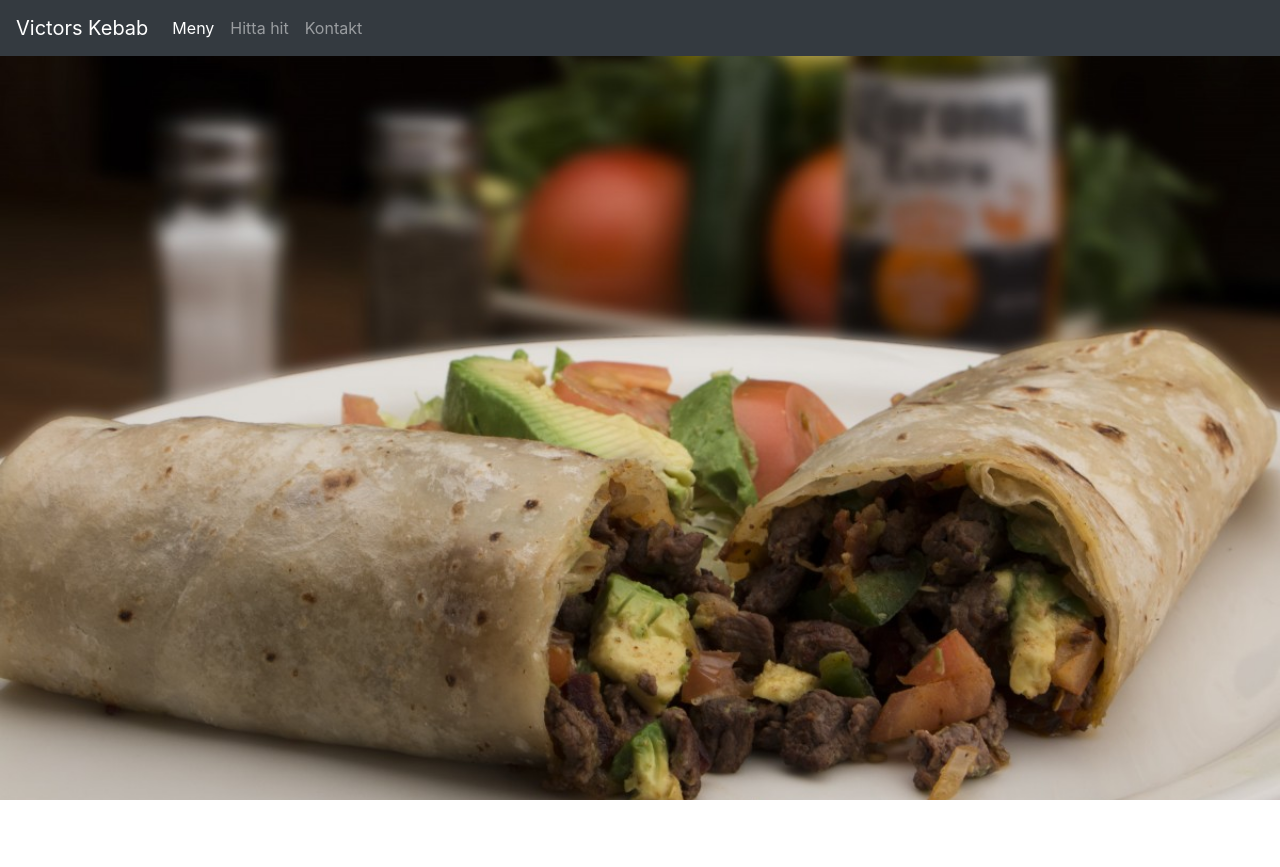
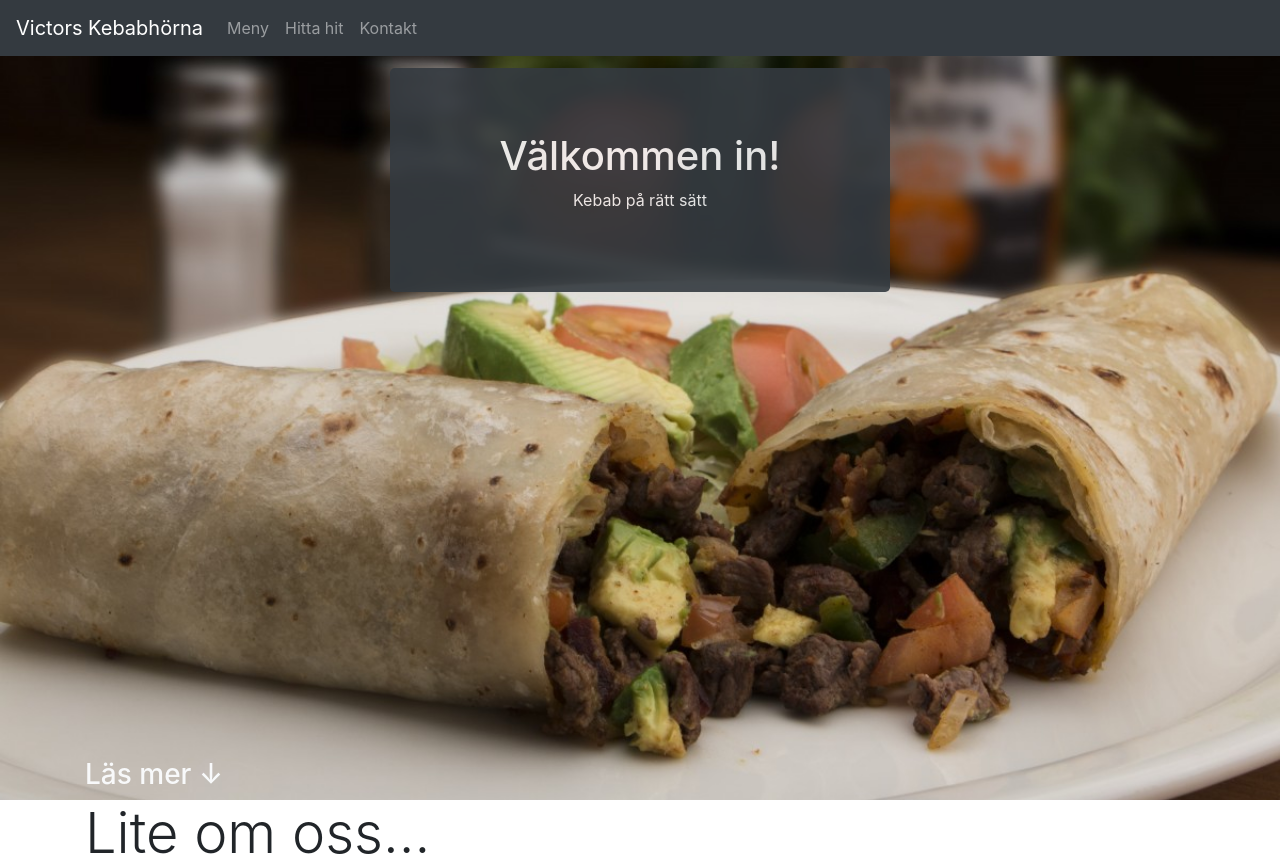
Before and after one commit to BeepBoop1234/Victors-Kebab, a plain HTML site: page index.html in a window 1280 px wide. Before the commit the page ends 800 px from the top, so only its background shows below. Drawn offline with nearby package versions, Linux system fonts and the light colour scheme.

Commit message:
Vidare utveckling av huvudsidans design. Bl.a en ny paralax effekt på bakgrunden.

```diff
--- a/index.html
+++ b/index.html
@@ -13,15 +13,16 @@
 </head>
 
 <body>
-  <nav class="navbar navbar-expand-lg navbar-dark bg-dark">
-    <a class="navbar-brand" href="index.html">Victors Kebab</a>
+  <div class="bg">
+    <nav class="navbar fixed-top navbar-expand-lg navbar-dark bg-dark">
+      <a class="navbar-brand" href="index.html">Victors Kebabhörna</a>
       <button class="navbar-toggler" type="button" data-toggle="collapse" data-target="#navbarNav" aria-controls="navbarNav" aria-expanded="false" aria-label="Toggle navigation">
         <span class="navbar-toggler-icon"></span>
       </button>
       <div class="collapse navbar-collapse" id="navbarNav">
         <ul class="navbar-nav">
-        <li class="nav-item active">
-          <a class="nav-link" href="meny.html">Meny<span class="sr-only">(current)</span></a>
+          <li class="nav-item">
+            <a class="nav-link" href="meny.html">Meny</a>
           </li>
           <li class="nav-item">
             <a class="nav-link" href="location.html">Hitta hit</a>
@@ -32,8 +33,18 @@
         </ul>
       </div>
     </nav>
-  <div class="bg">
+    <div class="container">
+      <div class="jumbotron mx-auto bg-dark text-light text-center align-middle">
+        <h1>Välkommen in!</h1>
+        <p>Kebab på rätt sätt</p>
+      </div>
+      <h3 class="text-light text-center bottom">Läs mer ↓</h3>
+    </div>
 
+
+  </div>
+  <div class="container">
+    <h1 class="display-4">Lite om oss...</h2>
   </div>
 
   <script src="https://code.jquery.com/jquery-3.3.1.slim.min.js" integrity="sha384-q8i/X+965DzO0rT7abK41JStQIAqVgRVzpbzo5smXKp4YfRvH+8abtTE1Pi6jizo" crossorigin="anonymous"></script>
--- a/master.css
+++ b/master.css
@@ -1,17 +1,25 @@
 body, html {
   height: 100%;
-  overflow: hidden;
 }
 
 .bg {
-  /* The image used */
   background-image: url("assets/background.jpg");
 
-  /* Half height */
   height: 100%;
+  padding-top: 68px;
 
-  /* Center and scale the image nicely */
   background-position: center;
   background-repeat: no-repeat;
   background-size: cover;
+  background-attachment: fixed;
 }
+
+.bottom {
+  position: absolute;
+  bottom: 0;
+}
+
+.jumbotron {
+  opacity: 0.9;
+  max-width: 500px;
+}
```
Also changed, not shown: assets/scroll-down.jpg (added), assets/scroll-down.png (added). Lines whose indentation alone changed are shown as unchanged.
